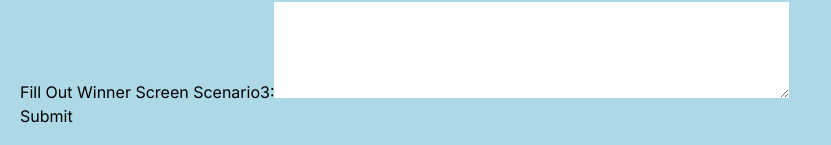
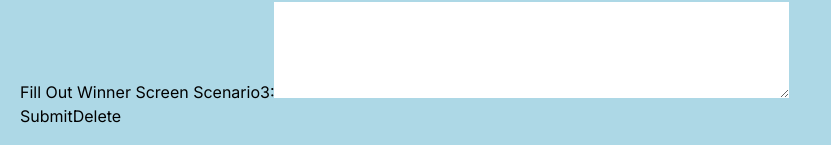
Before and after one commit to gloriacao1018/XXHaven_Multiverse, a Next.js app: page / in a window 1280 px wide. Shown: the part 860-1005 px from the top of the page, without its empty margins (0-831 px from the left). Built offline with nearby package versions, Linux system fonts and the light colour scheme.

Commit message:
delete done

```diff
--- a/app/page.js
+++ b/app/page.js
@@ -7,6 +7,7 @@ import Image from "next/image";
 export default function Home() {
   const [selectedImages, setSelectedImages] = useState({});
   const [submissionMessage, setSubmissionMessage] = useState("");
+  const [gameId, setGameId] = useState(null); // 用来存储提交后返回的游戏ID
 
   const handleImageUpload = (event) => {
     const file = event.target.files[0];
@@ -37,7 +38,8 @@ export default function Home() {
         // console.log(result);
         const gameData = await response.json(); // 解析返回的游戏数据
         console.log(gameData);
-        // setSubmissionMessage('Data saved successfully!');
+        setGameId(gameData._id); // 存储游戏ID
+        console.log('Game ID set:', gameData._id); // 打印以确认ID被设置
         setSubmissionMessage(`Data saved successfully! Game ID: ${gameData._id}`);
         // 这里假设返回的`gameData`包含一个`_id`字段，即MongoDB自动生成的ID
       } else {
@@ -46,14 +48,22 @@ export default function Home() {
     } catch (error) {
       console.error('Submission error:', error);
     }
+  };
 
-    // if (response.ok) {
-    //   const result = await response.json();
-    //   console.log(result);
-    //   setSubmissionMessage('Data saved successfully!');
-    // } else {
-    //   throw new Error('Network response was not ok.');
-    // }
+  const handleDelete = async () => {
+    console.log('Delete button clicked, gameId:', gameId); // 确认函数触发并输出gameId
+    if (!gameId) return;
+    try {
+      const response = await fetch(`http://localhost:5001/delete-game/${gameId}`, { method: 'DELETE' });
+      if (response.ok) {
+        setSubmissionMessage('Game deleted successfully');
+        setGameId(null); // 清除存储的ID
+      } else {
+        throw new Error('Failed to delete the game');
+      }
+    } catch (error) {
+      console.error('Delete error:', error);
+    }
   };
 
   return (
@@ -178,6 +188,7 @@ export default function Home() {
             <textarea id="winnerScenario3" name="winnerScenario3" rows="4" cols="50"></textarea>
           </div>
           <button type="submit">Submit</button>
+          <button onClick={handleDelete} disabled={!gameId}>Delete</button>
         </form>
         <div>{submissionMessage}</div>
 
```
Also changed, not shown: app/server.js (+11 -0 lines).
